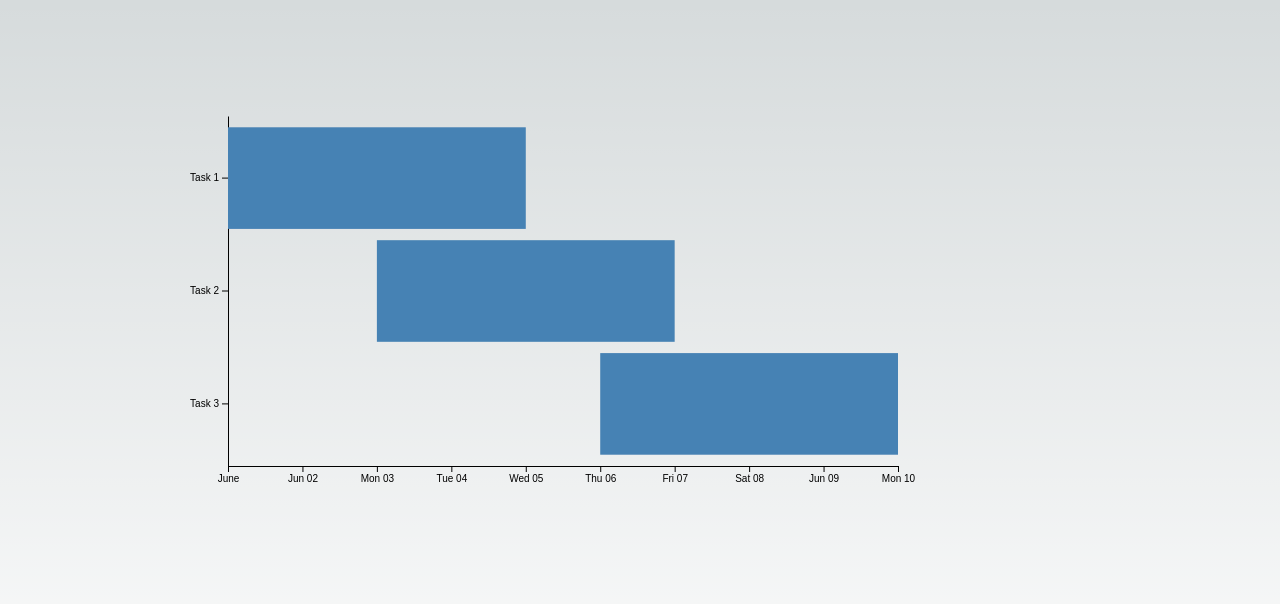
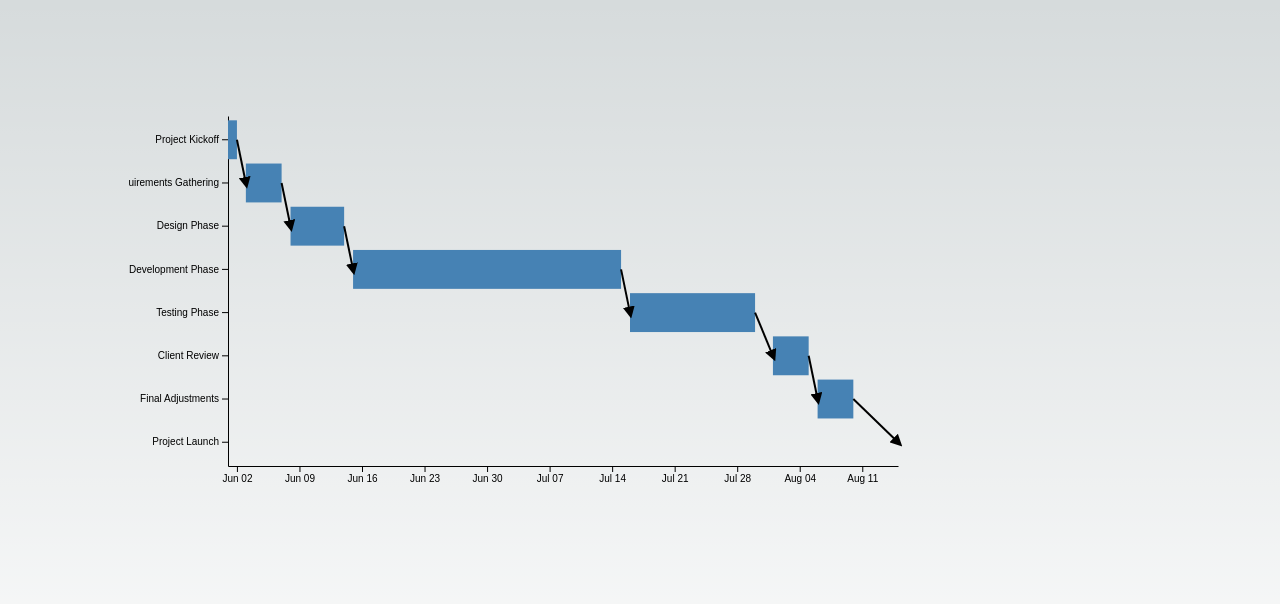
Before and after one commit to a-fatah/gantt-chart, a Next.js app: page / in a window 1280 px wide. Shown: the top 604 px of the page. Built offline with nearby package versions, Linux system fonts and the light colour scheme.

Commit message:
add task dependencies and plot them on gantt chart

```diff
--- a/app/components/GanttChart.tsx
+++ b/app/components/GanttChart.tsx
@@ -1,8 +1,8 @@
 // src/components/GanttChart.tsx
 import React, { useEffect, useRef, useState } from 'react';
 import * as d3 from 'd3';
-import { Task } from '@/types';
 import Tooltip from './tooltip';
+import { Task } from './types';
 
 interface GanttChartProps {
   tasks: Task[];
@@ -138,6 +138,38 @@ const GanttChart: React.FC<GanttChartProps> = ({ tasks, setTasks }) => {
 
     taskRects.call(drag);
 
+    // Draw dependency lines
+    tasks.forEach(task => {
+      if (task.dependencies) {
+        task.dependencies.forEach(depId => {
+          const depTask = tasks.find(t => t.id === depId);
+          if (depTask) {
+            svg.append('line')
+              .attr('x1', xScale(depTask.end))
+              .attr('y1', yScale(depTask.name)! + yScale.bandwidth() / 2)
+              .attr('x2', xScale(task.start))
+              .attr('y2', yScale(task.name)! + yScale.bandwidth() / 2)
+              .attr('stroke', 'black')
+              .attr('stroke-width', 2)
+              .attr('marker-end', 'url(#arrow)');
+          }
+        });
+      }
+    });
+
+    // Define arrow marker
+    svg.append('defs').append('marker')
+      .attr('id', 'arrow')
+      .attr('viewBox', '0 0 10 10')
+      .attr('refX', 5)
+      .attr('refY', 5)
+      .attr('markerWidth', 6)
+      .attr('markerHeight', 6)
+      .attr('orient', 'auto-start-reverse')
+      .append('path')
+      .attr('d', 'M 0 0 L 10 5 L 0 10 z')
+      .attr('fill', 'black');
+
   }, [tasks, setTasks]);
 
   return (
--- a/types.ts
+++ b/app/components/types.ts
@@ -1,9 +1,10 @@
 // src/types.ts
 export interface Task {
-  id: number;
+  id: string;
   name: string;
   start: Date;
   end: Date;
   owner: string;
   summary: string;
+  dependencies?: string[];
 }
--- a/app/page.tsx
+++ b/app/page.tsx
@@ -1,35 +1,83 @@
 'use client';
-import { Task } from '@/types';
 import Image from 'next/image';
+import { useState } from 'react';
+import { Task } from './components/types';
 import GanttChart from './components/GanttChart';
-import { useState } from 'react';
 
 export default function Home() {
   const initialTasks: Task[] = [
     {
-      id: 1,
-      name: 'Task 1',
+      id: '1',
+      name: 'Project Kickoff',
       start: new Date('2024-06-01'),
-      end: new Date('2024-06-05'),
+      end: new Date('2024-06-02'),
+      summary: 'Initial project meeting with all stakeholders',
       owner: 'Alice',
-      summary: 'Task 1 summary',
+      dependencies: []
     },
     {
-      id: 2,
-      name: 'Task 2',
+      id: '2',
+      name: 'Requirements Gathering',
       start: new Date('2024-06-03'),
       end: new Date('2024-06-07'),
+      summary: 'Collect detailed requirements from the client',
       owner: 'Bob',
-      summary: 'Task 2 summary',
+      dependencies: ['1']
     },
     {
-      id: 3,
-      name: 'Task 3',
-      start: new Date('2024-06-06'),
-      end: new Date('2024-06-10'),
+      id: '3',
+      name: 'Design Phase',
+      start: new Date('2024-06-08'),
+      end: new Date('2024-06-14'),
+      summary: 'Create design documents and mockups',
       owner: 'Charlie',
-      summary: 'Task 3 summary',
+      dependencies: ['2']
     },
+    {
+      id: '4',
+      name: 'Development Phase',
+      start: new Date('2024-06-15'),
+      end: new Date('2024-07-15'),
+      summary: 'Develop the core features of the project',
+      owner: 'Dave',
+      dependencies: ['3']
+    },
+    {
+      id: '5',
+      name: 'Testing Phase',
+      start: new Date('2024-07-16'),
+      end: new Date('2024-07-30'),
+      summary: 'Test the developed features for any bugs',
+      owner: 'Eve',
+      dependencies: ['4']
+    },
+    {
+      id: '6',
+      name: 'Client Review',
+      start: new Date('2024-08-01'),
+      end: new Date('2024-08-05'),
+      summary: 'Present the project to the client for feedback',
+      owner: 'Frank',
+      dependencies: ['5']
+    },
+    {
+      id: '7',
+      name: 'Final Adjustments',
+      start: new Date('2024-08-06'),
+      end: new Date('2024-08-10'),
+      summary: 'Make final adjustments based on client feedback',
+      owner: 'Grace',
+      dependencies: ['6']
+    },
+    {
+      id: '8',
+      name: 'Project Launch',
+      start: new Date('2024-08-15'),
+      end: new Date('2024-08-15'),
+      summary: 'Official launch of the project',
+      owner: 'Hannah',
+      dependencies: ['7']
+    }
   ];
 
   const [tasks, setTasks] = useState<Task[]>(initialTasks);
```
